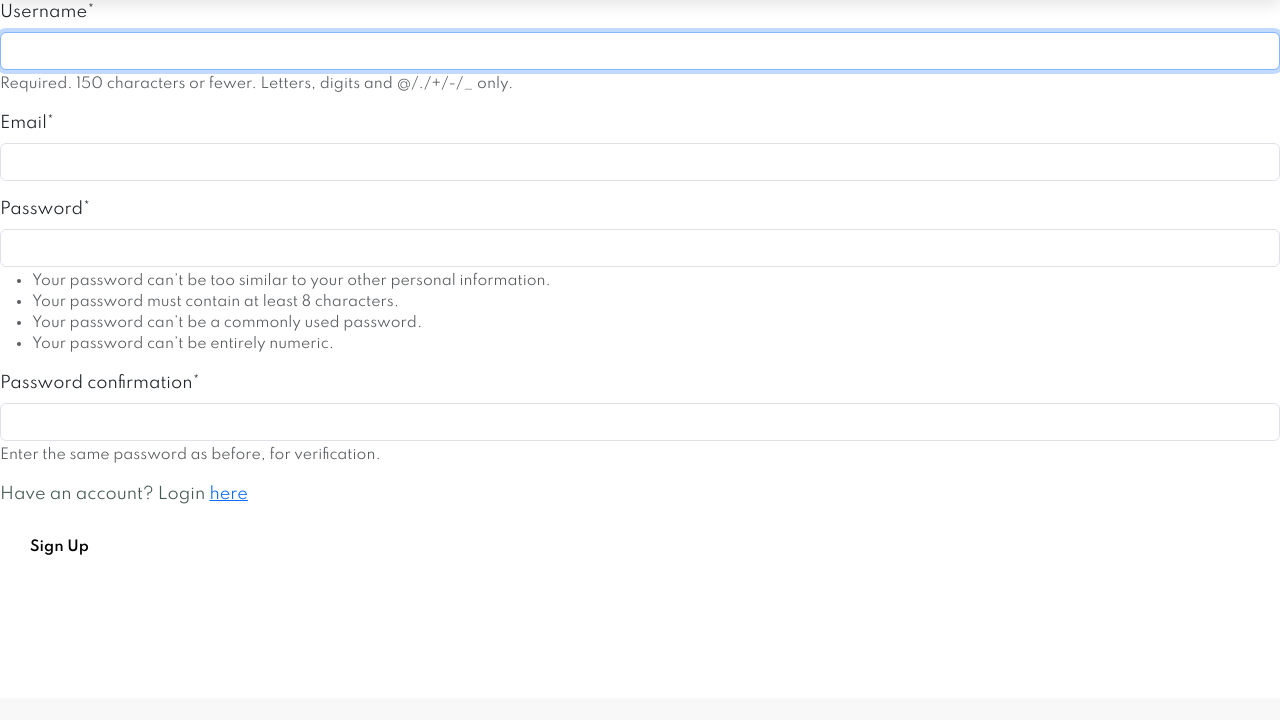
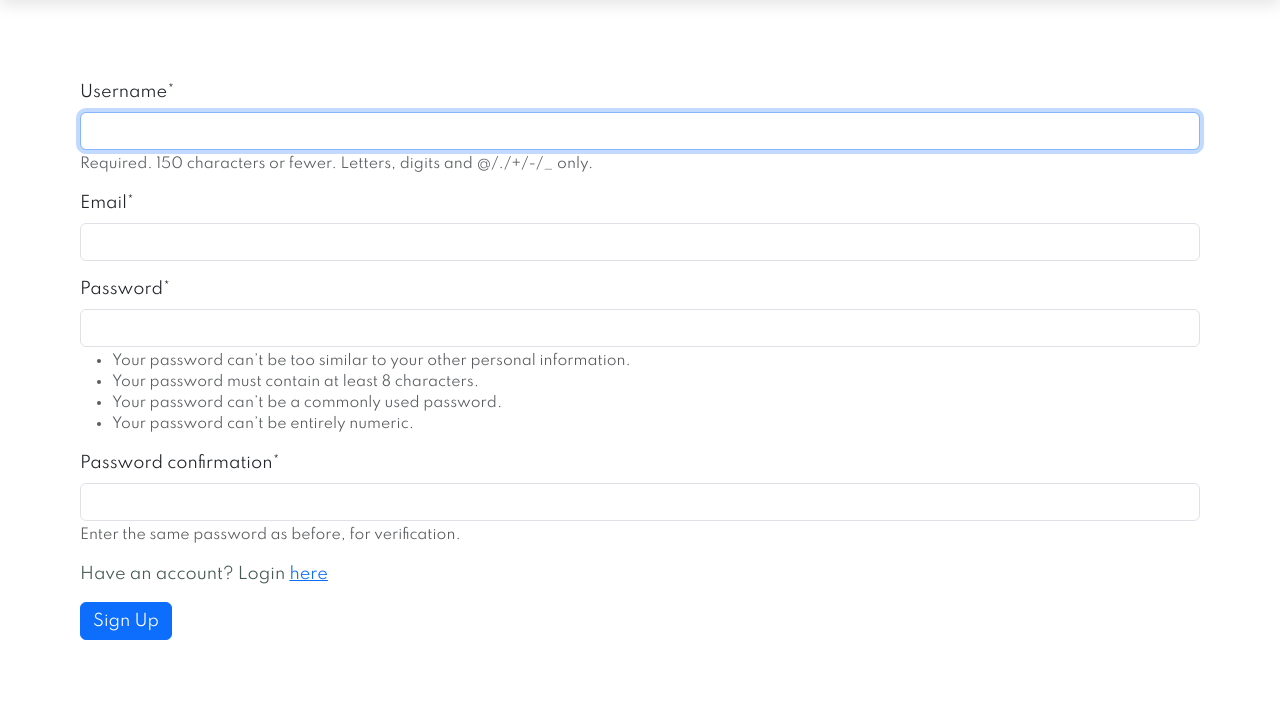
Before and after one commit to AustinMusuya/shop-kipa-project, a Django app: page /register/ in a window 1280 px wide. Shown: the part 102-822 px from the top of the page. Before the commit the page ends 657 px from the top, so only its background shows below. Run offline with Django 5.2, Linux system fonts and the light colour scheme; some libraries are stand-ins or nearby versions.

Commit message:
add section styling on forms

```diff
--- a/main/templates/registration/register.html
+++ b/main/templates/registration/register.html
@@ -2,9 +2,11 @@
 {% block title %}Sign Up{% endblock %}
 {% load crispy_forms_tags %}
 {% block content %}
-<form method='POST'>
-{% csrf_token %}{{form | crispy}}
-<p>Have an account? Login <a href="{% url 'login' %}">here</a></p>
-<button type="submit" class="normal">Sign Up</button>
-</form>
+<section class="section-p1 section-m1">
+    <form method='POST'>
+    {% csrf_token %}{{form | crispy}}
+    <p>Have an account? Login <a href="{% url 'login' %}">here</a></p>
+    <button type="submit" class="btn btn-primary">Sign Up</button>
+    </form>
+</section>
 {% endblock  %}
```
Also changed, not shown: main/templates/registration/login.html (+7 -5 lines).
